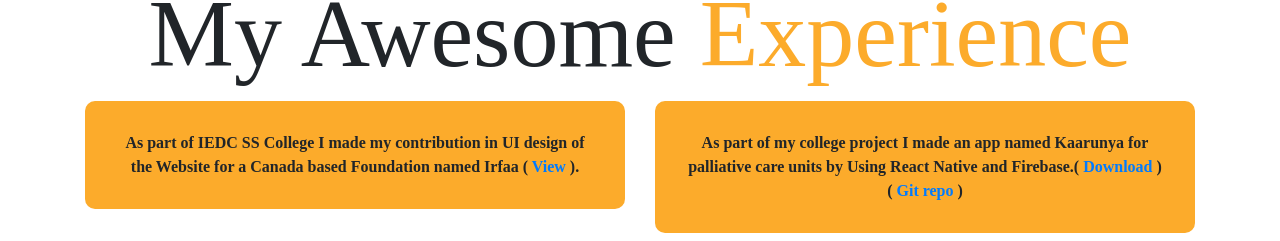
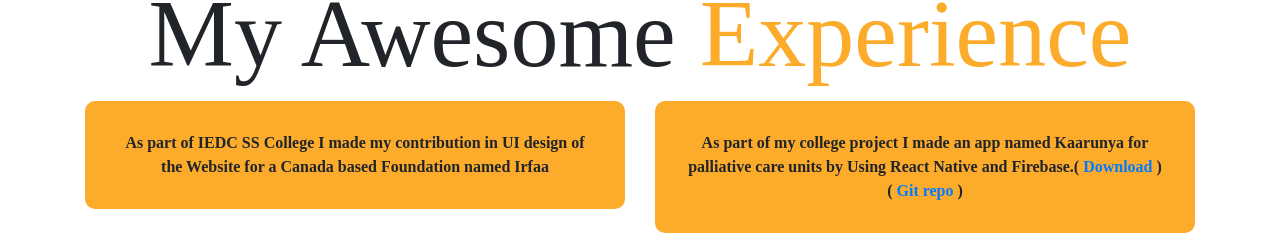
Before and after one commit to HuKKu-ec/Portfolio, a React (Create React App) app: page /experience in a window 1280 px wide. Shown: the part 138-379 px from the top of the page. Built offline with nearby package versions, Linux system fonts and the light colour scheme; a web font is replaced by a local one.

Commit message:
some changes

```diff
--- a/src/pages/Experience.js
+++ b/src/pages/Experience.js
@@ -26,8 +26,7 @@ const Experience = () => {
               <div className="box">
                 {' '}
                 As part of IEDC SS College I made my contribution in UI design
-                of the Website for a Canada based Foundation named Irfaa (
-                <a href="https://irfaa.ca/"> View</a> ).
+                of the Website for a Canada based Foundation named Irfaa
               </div>
             </Col>
             <Col xs={12} sm={6}>
```
